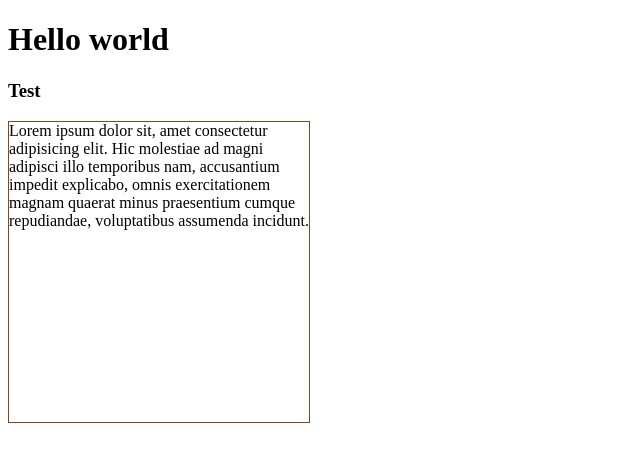
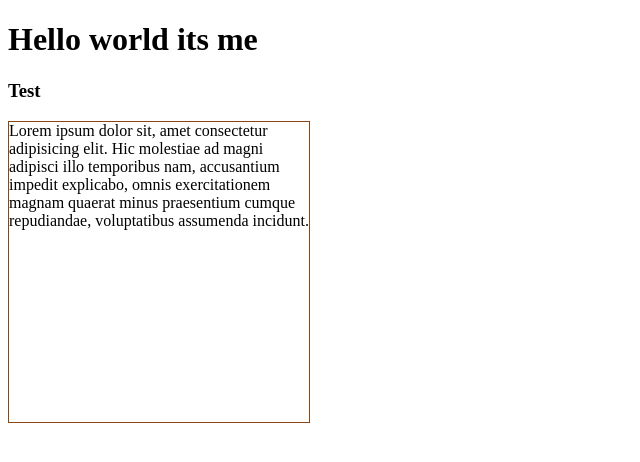
Before and after one commit to YaroslavKuz/pr-ba-2, a plain HTML site: page index.html in a window 1280 px wide. Shown: the whole page, without its empty margins (0-640 px from the left). Drawn offline with Linux system fonts and the light colour scheme.

Commit message:
Update index.html

```diff
--- a/index.html
+++ b/index.html
@@ -7,7 +7,7 @@
     <link rel="stylesheet" href="css/style.css">
 </head>
 <body>
-    <h1>Hello world</h1>
+    <h1>Hello world its me</h1>
     <h3>Test</h3>
     <div class="content">
         Lorem ipsum dolor sit, amet consectetur adipisicing elit. Hic molestiae ad magni adipisci illo temporibus nam, accusantium impedit explicabo, omnis exercitationem magnam quaerat minus praesentium cumque repudiandae, voluptatibus assumenda incidunt.
```
